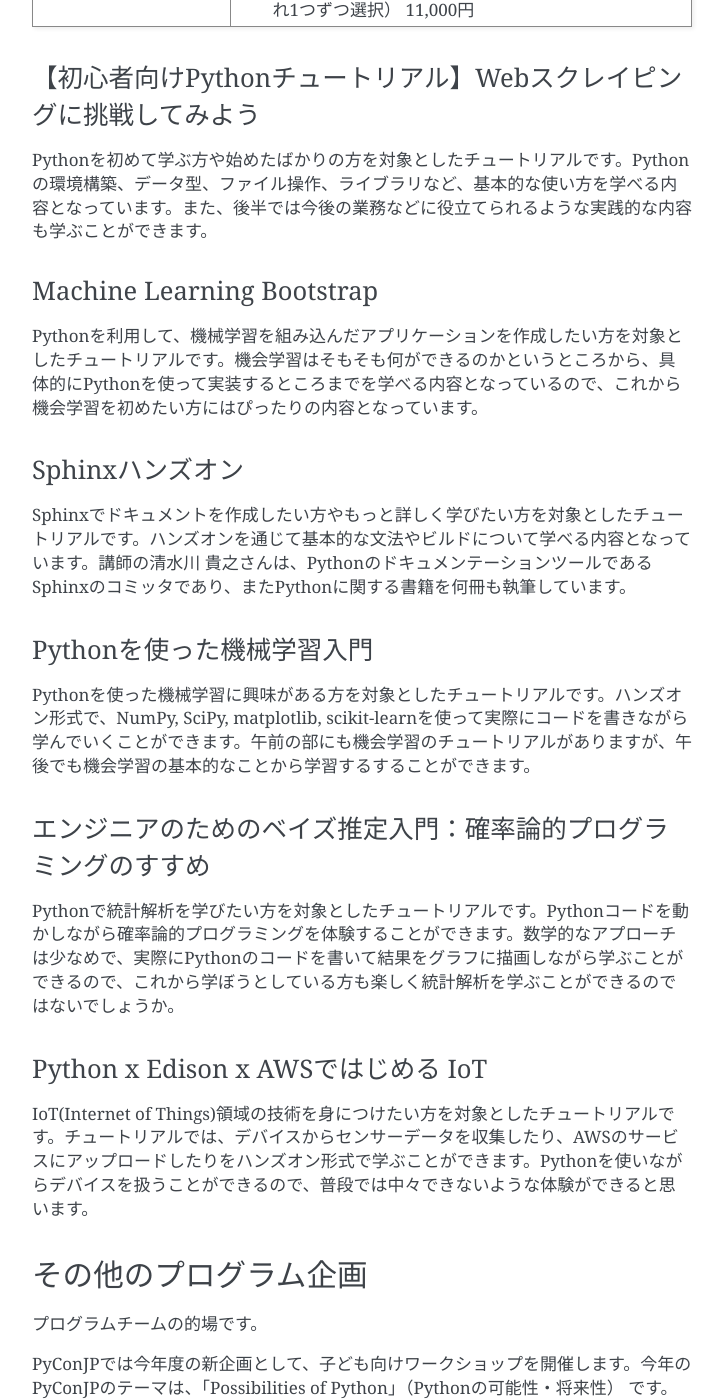
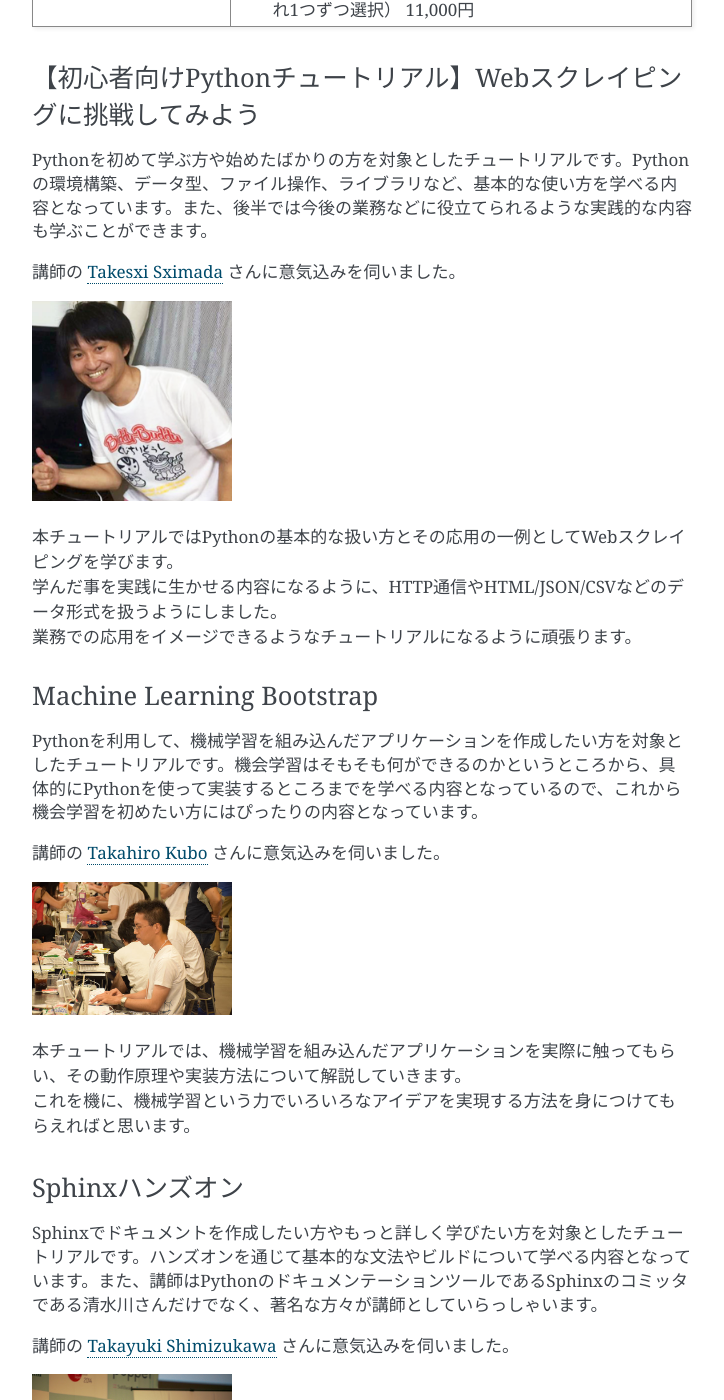
Before and after one commit to pyconjp/reports2015, a Sphinx documentation site: the page built from source/02_program.rst, in a window 1280 px wide and 1400 px high, scrolled down 1919 px. Shown: the whole window, without its empty margins (388-1112 px from the left). Built offline with Sphinx 7.4.7, drawn with Linux system fonts in a browser that asks for light colours; some of the changed text lies outside the part shown.

Commit message:
画像とコメント追加

```diff
--- a/source/02_program.rst
+++ b/source/02_program.rst
@@ -67,13 +67,37 @@
 -------------------------------------------------------------------
 Pythonを初めて学ぶ方や始めたばかりの方を対象としたチュートリアルです。Pythonの環境構築、データ型、ファイル操作、ライブラリなど、基本的な使い方を学べる内容となっています。また、後半では今後の業務などに役立てられるような実践的な内容も学ぶことができます。
 
+講師の `Takesxi Sximada <https://twitter.com/TakesxiSximada>`_ さんに意気込みを伺いました。
+
+.. image:: _static/02_program/TakesxiSximada.png
+    :width: 200px
+
+| 本チュートリアルではPythonの基本的な扱い方とその応用の一例としてWebスクレイピングを学びます。
+| 学んだ事を実践に生かせる内容になるように、HTTP通信やHTML/JSON/CSVなどのデータ形式を扱うようにしました。
+| 業務での応用をイメージできるようなチュートリアルになるように頑張ります。
+
 Machine Learning Bootstrap
 --------------------------
 Pythonを利用して、機械学習を組み込んだアプリケーションを作成したい方を対象としたチュートリアルです。機会学習はそもそも何ができるのかというところから、具体的にPythonを使って実装するところまでを学べる内容となっているので、これから機会学習を初めたい方にはぴったりの内容となっています。
 
+講師の `Takahiro Kubo <https://twitter.com/icoxfog417>`_ さんに意気込みを伺いました。
+
+.. image:: _static/02_program/TakahiroKubo.jpg
+    :width: 200px
+
+| 本チュートリアルでは、機械学習を組み込んだアプリケーションを実際に触ってもらい、その動作原理や実装方法について解説していきます。
+| これを機に、機械学習という力でいろいろなアイデアを実現する方法を身につけてもらえればと思います。
+
 Sphinxハンズオン
 ----------------
-Sphinxでドキュメントを作成したい方やもっと詳しく学びたい方を対象としたチュートリアルです。ハンズオンを通じて基本的な文法やビルドについて学べる内容となっています。講師の清水川 貴之さんは、PythonのドキュメンテーションツールであるSphinxのコミッタであり、またPythonに関する書籍を何冊も執筆しています。
+Sphinxでドキュメントを作成したい方やもっと詳しく学びたい方を対象としたチュートリアルです。ハンズオンを通じて基本的な文法やビルドについて学べる内容となっています。また、講師はPythonのドキュメンテーションツールであるSphinxのコミッタである清水川さんだけでなく、著名な方々が講師としていらっしゃいます。
+
+講師の `Takayuki Shimizukawa <https://twitter.com/shimizukawa>`_ さんに意気込みを伺いました。
+
+.. image:: _static/02_program/TakayukiShimizukawa.jpg
+    :width: 200px
+
+| がんばります。
 
 Pythonを使った機械学習入門
 --------------------------
@@ -86,6 +110,11 @@
 Python x Edison x AWSではじめる IoT
 ------------------------------------
 IoT(Internet of Things)領域の技術を身につけたい方を対象としたチュートリアルです。チュートリアルでは、デバイスからセンサーデータを収集したり、AWSのサービスにアップロードしたりをハンズオン形式で学ぶことができます。Pythonを使いながらデバイスを扱うことができるので、普段では中々できないような体験ができると思います。
+
+講師の `Takahiro Ikeuchi <https://twitter.com/iktakahiro>`_ さんに意気込みを伺いました。
+
+.. image:: _static/02_program/TakahiroIkeuchi.jpg
+    :width: 200px
 
 その他のプログラム企画
 ======================
--- a/source/authors.rst
+++ b/source/authors.rst
@@ -122,7 +122,7 @@
 
 佐藤 昌基（サトウ マサキ）
 ==========================
-.. image:: /_static/sato_masaki.jpg
+.. image:: /_static/masaki_sato.jpg
 
 PyCon JP 2015ではプログラムチームに所属。
 
```
Also changed, not shown: source/_static/02_program/TakahiroIkeuchi.jpg (added), source/_static/02_program/TakahiroKubo.jpg (added), source/_static/02_program/TakayukiShimizukawa.jpg (added), source/_static/02_program/TakesxiSximada.png (added), source/_static/masaki_sato.jpg (added).
